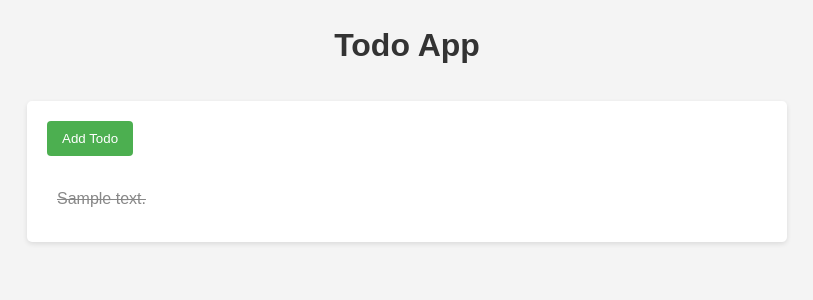
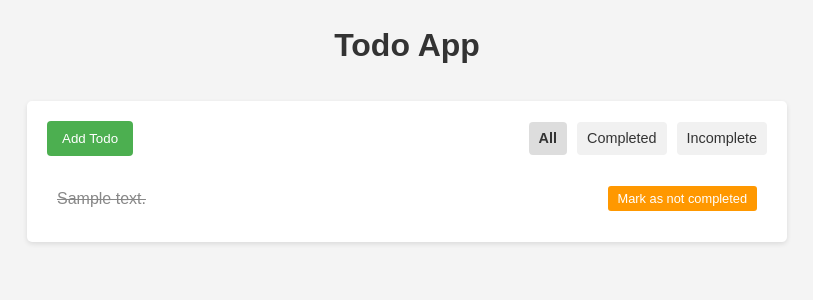
Before and after one commit to henno/todo-example, a Node server app: template views/home.handlebars in a window 1280 px wide. Shown: the top 300 px of the page, without its empty margins (233-1046 px from the left). Run offline with Node 20, Linux system fonts and the light colour scheme; the template is opened without the code that fills it: most values are stand-ins (such as "Sample title", 1, 10 or a date in 2020); some libraries are stand-ins or nearby versions.

Commit message:
I can mark a todo item as completed [#2]

```diff
--- a/index.ts
+++ b/index.ts
@@ -14,7 +14,13 @@ app.use(express.urlencoded({ extended: true }));
 app.use(express.static(join(__dirname, 'public')));
 
 // Set up Handlebars
-app.engine('handlebars', engine());
+app.engine('handlebars', engine({
+  helpers: {
+    eq: function (a, b) {
+      return a === b;
+    }
+  }
+}));
 app.set('view engine', 'handlebars');
 app.set('views', './views');
 
@@ -36,6 +42,41 @@ app.post('/api/todos', (req, res) => {
   res.status(201).json(newTodo);
 });
 
+app.patch('/api/todos/:id/complete', (req, res) => {
+  const { id } = req.params;
+
+  const updatedTodo = todoStore.markAsCompleted(id);
+
+  if (!updatedTodo) {
+    return res.status(404).json({ error: 'Todo not found' });
+  }
+
+  res.json(updatedTodo);
+});
+
+app.patch('/api/todos/:id/incomplete', (req, res) => {
+  const { id } = req.params;
+
+  const updatedTodo = todoStore.markAsNotCompleted(id);
+
+  if (!updatedTodo) {
+    return res.status(404).json({ error: 'Todo not found' });
+  }
+
+  res.json(updatedTodo);
+});
+
+// Routes for filtering todos
+app.get('/completed', (req, res) => {
+  const completedTodos = todoStore.getCompletedTodos();
+  res.render('home', { todos: completedTodos, view: 'completed' });
+});
+
+app.get('/incomplete', (req, res) => {
+  const incompleteTodos = todoStore.getIncompleteTodos();
+  res.render('home', { todos: incompleteTodos, view: 'incomplete' });
+});
+
 // Start server
 app.listen(PORT, () => {
   console.log(`Server running at http://localhost:${PORT}`);
--- a/public/css/styles.css
+++ b/public/css/styles.css
@@ -26,6 +26,13 @@ header {
   box-shadow: 0 2px 5px rgba(0, 0, 0, 0.1);
 }
 
+.nav-container {
+  display: flex;
+  justify-content: space-between;
+  align-items: center;
+  margin-bottom: 20px;
+}
+
 .add-todo-btn {
   background-color: #4CAF50;
   color: white;
@@ -33,11 +40,29 @@ header {
   padding: 10px 15px;
   border-radius: 4px;
   cursor: pointer;
-  margin-bottom: 20px;
 }
 
 .add-todo-btn:hover {
   background-color: #45a049;
+}
+
+.filter-buttons {
+  display: flex;
+  gap: 10px;
+}
+
+.filter-btn {
+  text-decoration: none;
+  padding: 5px 10px;
+  background-color: #f1f1f1;
+  color: #333;
+  border-radius: 4px;
+  font-size: 0.9rem;
+}
+
+.filter-btn.active {
+  background-color: #ddd;
+  font-weight: bold;
 }
 
 .form-container {
@@ -104,3 +129,29 @@ button[type="button"] {
   text-decoration: line-through;
   color: #888;
 }
+
+.complete-btn {
+  background-color: #2196F3;
+  color: white;
+  padding: 5px 10px;
+  border-radius: 3px;
+  font-size: 0.8rem;
+  margin-left: 10px;
+}
+
+.complete-btn:hover {
+  background-color: #0b7dda;
+}
+
+.incomplete-btn {
+  background-color: #FF9800;
+  color: white;
+  padding: 5px 10px;
+  border-radius: 3px;
+  font-size: 0.8rem;
+  margin-left: 10px;
+}
+
+.incomplete-btn:hover {
+  background-color: #e68a00;
+}
--- a/views/home.handlebars
+++ b/views/home.handlebars
@@ -1,5 +1,12 @@
 <div class="todo-container">
-  <button id="add-todo-btn" class="add-todo-btn">Add Todo</button>
+  <div class="nav-container">
+    <button id="add-todo-btn" class="add-todo-btn">Add Todo</button>
+    <div class="filter-buttons">
+      <a href="/" class="filter-btn {{#unless view}}active{{/unless}}">All</a>
+      <a href="/completed" class="filter-btn {{#if (eq view 'completed')}}active{{/if}}">Completed</a>
+      <a href="/incomplete" class="filter-btn {{#if (eq view 'incomplete')}}active{{/if}}">Incomplete</a>
+    </div>
+  </div>
 
   <div id="add-todo-form-container" class="form-container hidden">
     <form id="add-todo-form">
@@ -13,6 +20,11 @@
     {{#each todos}}
       <li class="todo-item{{#if completed}} completed{{/if}}" data-id="{{id}}">
         <span class="todo-text">{{text}}</span>
+        {{#if completed}}
+          <button class="incomplete-btn" data-id="{{id}}">Mark as not completed</button>
+        {{else}}
+          <button class="complete-btn" data-id="{{id}}">Complete</button>
+        {{/if}}
       </li>
     {{/each}}
   </ul>
```
Also changed, not shown: src/store.ts (+30 -0 lines), README.md, public/js/app.js.
